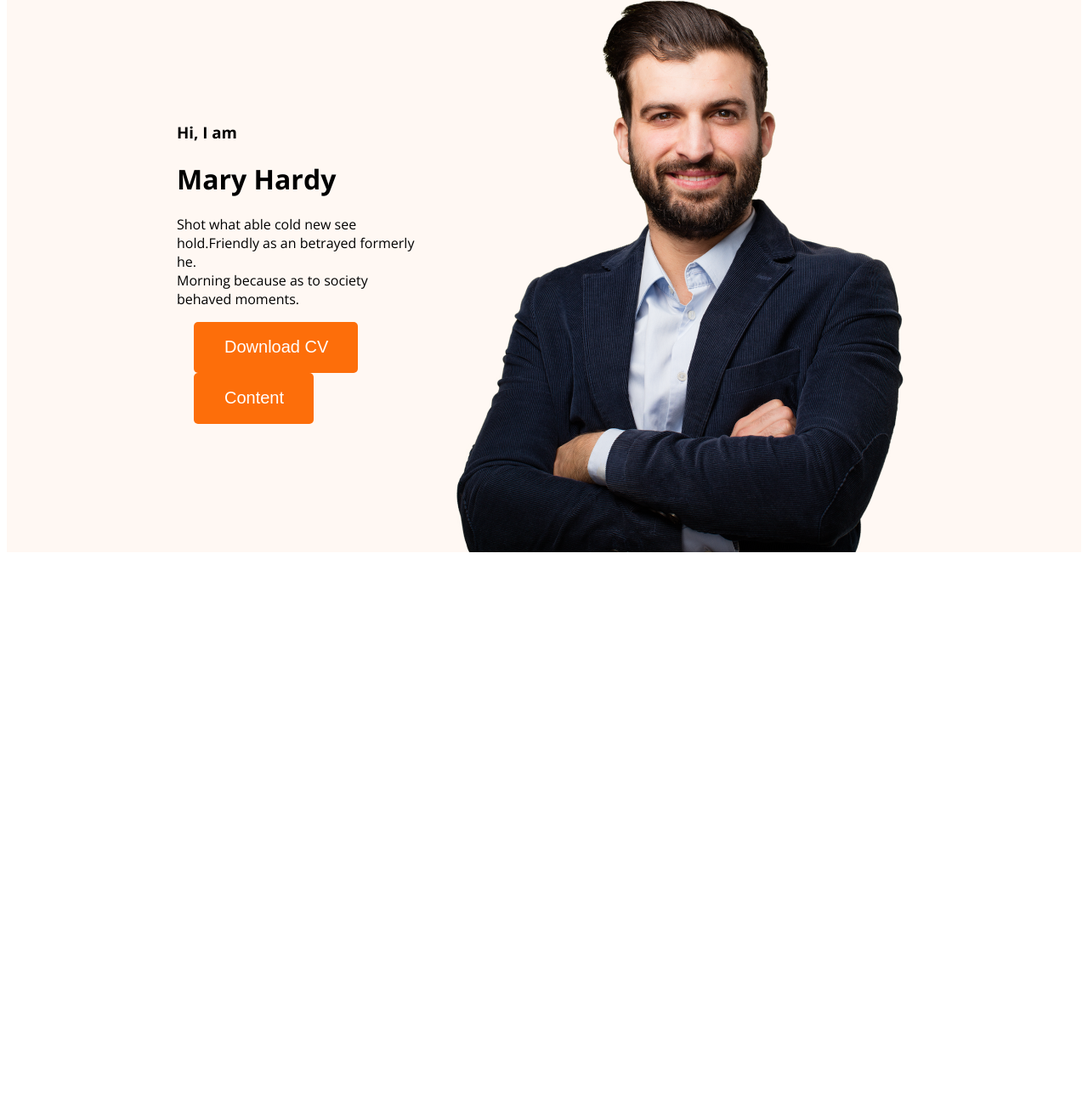
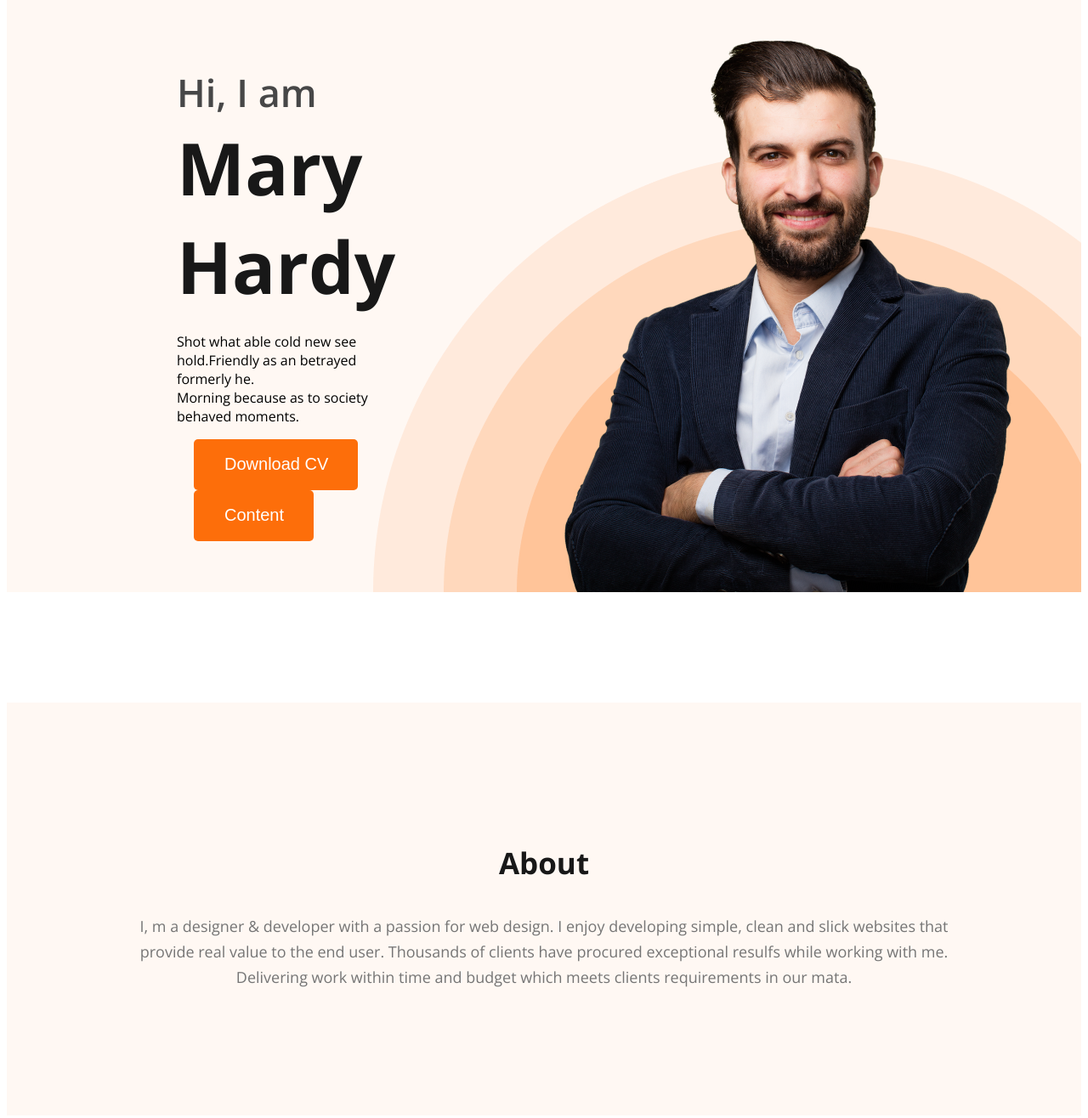
Before and after one commit to digontosikder/portfolio, a plain HTML site: page index.html in a window 1280 px wide. Shown: the part 170-1486 px from the top of the page at 85% size. Before the commit the page ends 828 px from the top, so only its background shows below. Drawn offline with nearby package versions, Linux system fonts and the light colour scheme.

Commit message:
main commit

```diff
--- a/index.html
+++ b/index.html
@@ -22,9 +22,9 @@
         </nav>
         <div class="banner">
             <div>
-                <h3>Hi, I  am</h3>
-                <h1>Mary Hardy</h1>
-                <p>Shot what able cold new see hold.Friendly as an betrayed formerly he. <br> Morning because as to society behaved moments.</p>
+                <h3 class="banner-gratting">Hi, I  am</h3>
+                <h1 class="title">Mary Hardy</h1>
+                <p class="pragrapth">Shot what able cold new see hold.Friendly as an betrayed formerly he. <br> Morning because as to society behaved moments.</p>
                 <button class="btn">Download CV</button>
                 <button class="btn">Content</button>
 
@@ -34,6 +34,11 @@
 
     </header>
     <main>
+        <section class="about">
+            <h3 class="section-title">About</h3>
+            <p class="discription">I, m a designer & developer with a passion for web design. I enjoy developing simple, clean and slick websites that provide real value to the end user. Thousands of clients have procured exceptional resulfs while working with me. Delivering work within time and budget which meets clients requirements in our mata.</p>
+
+        </section>
 
 
     </main>
--- a/portfolio.css/style.css
+++ b/portfolio.css/style.css
@@ -1,22 +1,26 @@
 @import url('https://fonts.googleapis.com/css2?family=Open+Sans:ital,wght@0,300..800;1,300..800&display=swap');
-body{
+
+body {
     font-family: "Open Sans", sans-serif;
 }
+
 /* nav style */
 
-nav{
+nav {
     display: flex;
-    justify-content:space-around;
+    justify-content: space-around;
     align-items: center;
     margin-top: 50px;
     margin: 0px 200px;
 }
-nav >ul a{
+
+nav>ul a {
     text-decoration: none;
-    color:rgb(71, 71, 71);
+    color: rgb(71, 71, 71);
 
 }
-nav ul{
+
+nav ul {
     list-style: none;
     display: flex;
     gap: 20px;
@@ -25,10 +29,11 @@ nav ul{
 
 }
 
-.marry{
-color: rgb(253, 110, 10);
+.marry {
+    color: rgb(253, 110, 10);
 }
-.btn{
+
+.btn {
     background-color: #FD6E0A;
     padding: 18px 35px 19px 36px;
     border: none;
@@ -38,27 +43,81 @@ color: rgb(253, 110, 10);
     font-size: 20px;
 
 }
-.link{
+
+.link {
     display: flex;
     gap: 30px;
     font-size: 20px;
-font-weight: 400;
+    font-weight: 400;
 }
-.header{
+
+.header {
     background-color: #FFF8F3;
+    background-image: url('../images/header_bg.png');
+    background-repeat: no-repeat;
+    background-position: bottom right;
+}
 
-}
-.banner{
+.banner {
     margin: 0px 200px;
     display: flex;
     align-items: center;
 
 }
-.btn-primary{
 
-}
+.btn-primary {}
+
 .banner .profile-picture {
     width: 584px;
     height: 676px;
+    padding: 47px 38px 0px 150px;
 
 }
+
+.banner-gratting {
+    font-size: 45px;
+    font-weight: 600;
+    color: #474747;
+    margin-bottom: 0px;
+}
+
+.title {
+    font-size: 85px;
+    font-weight: 700;
+    color: #181818;
+    margin-top: 0px;
+    margin-bottom: 20px;
+}
+
+.pragrath {
+    font-size: 18px;
+    font-weight: 400;
+    color: #757575;
+    margin-top: 30px;
+}
+
+.about {
+    background-color: #FFF8F3;
+    padding: 130px;
+    margin:130px 0px ;
+}
+
+.section-title {
+
+
+    font-size: 35px;
+    font-weight: 700;
+    line-height: 48px;
+
+    text-align: center;
+    color: #181818;
+}
+
+.discription {
+    color:#757575;
+    font-size: 18px;
+    font-weight: 400;
+    line-height: 30px;
+
+    text-align: center;
+}
```
